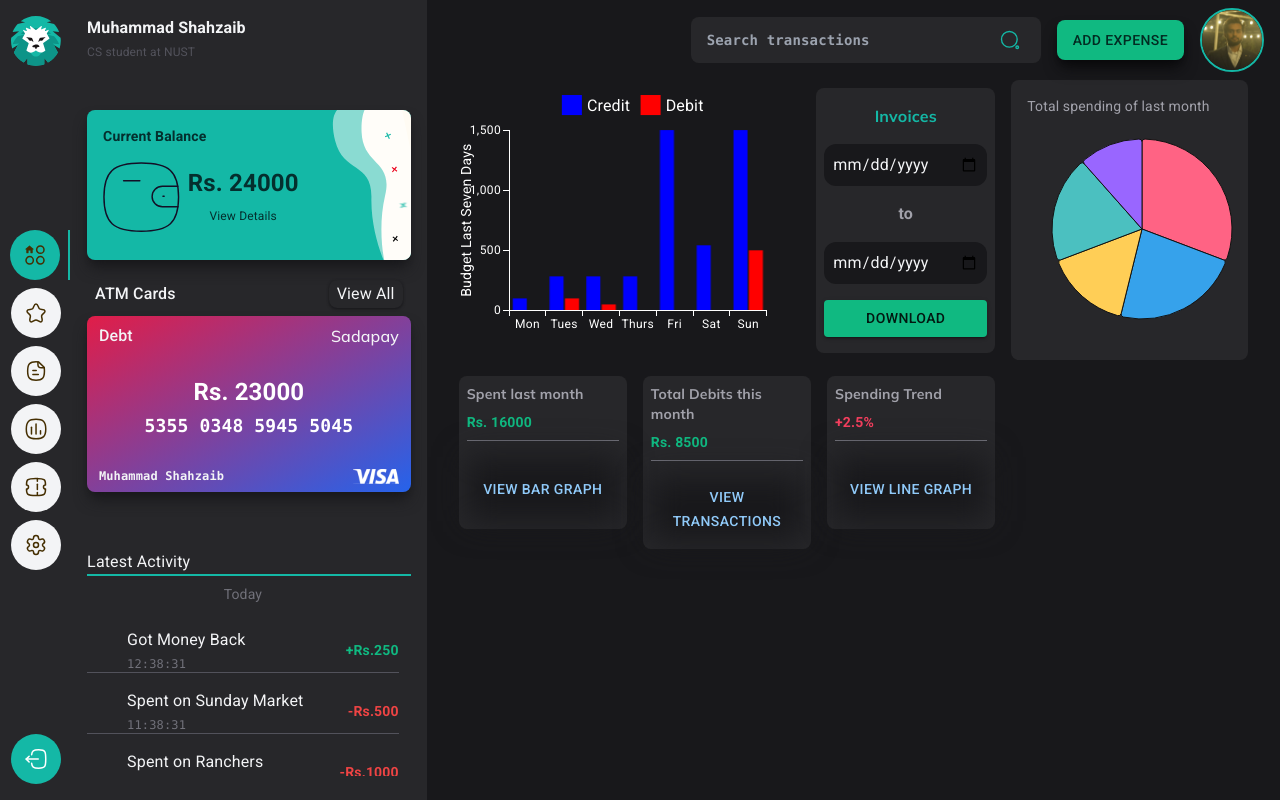
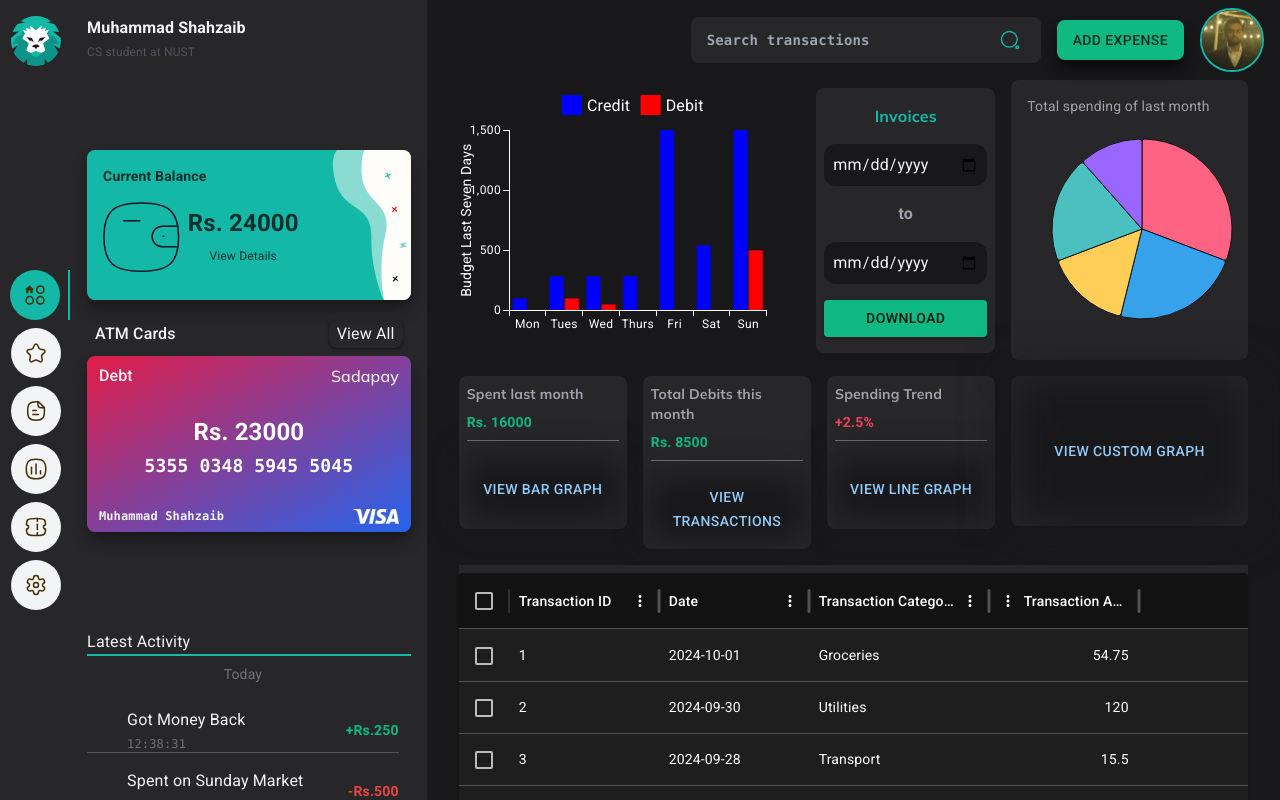
Before and after one commit to Muhammad-Shah-zaib/expense-tracker-frontend, a React (Vite) app: page /home in a window 1280 px wide. Built offline with nearby package versions, Linux system fonts and the light colour scheme; a web font is replaced by a local one.

Commit message:
added data table for showing latest transactions on chart

```diff
--- a/package.json
+++ b/package.json
@@ -15,6 +15,7 @@
     "@mui/icons-material": "^6.1.1",
     "@mui/material": "^6.1.1",
     "@mui/x-charts": "^7.18.0",
+    "@mui/x-data-grid": "^7.18.0",
     "framer-motion": "^11.5.6",
     "react": "^18.3.1",
     "react-dom": "^18.3.1",
--- a/src/components/charts/Charts.tsx
+++ b/src/components/charts/Charts.tsx
@@ -1,15 +1,35 @@
-import CurrentWeekBarChart from "./CurrentWeekBarChart.tsx";
+import * as React from "react";
+import CurrentWeekBarChart from "./current-week-bar-chart/CurrentWeekBarChart.tsx";
 import LastMonthBarChart from "./last-month-bar-chart/LastMonthBarChart.tsx";
-import DownloadTransactions from "./DownloadTransactions.tsx";
+import DownloadTransactions from "./download-transactions/DownloadTransactions.tsx";
 import TotalDebitsThisMonth from "./total-debits-this-month/TotalDebitsThisMonth.tsx";
 import SpendingTrend from "./spending-trend/SpendingTrend.tsx";
 import LastMonthPieChart from "./last-month-pie-chart/LastMonthPieChart.tsx";
+import ExpenseDataTable from "./expense-data-table/ExpenseDataTable.tsx";
+import KeyboardArrowUpIcon from "@mui/icons-material/KeyboardArrowUp";
+import { IconButton } from "@mui/material";
+import { motion } from "framer-motion";
+import SlideDialogExpenseDataTable from "./expense-data-table/SlideDialogExpenseDataTable.tsx";
 
 const Charts = () => {
+  const [openDialog, setOpenDialog] = React.useState(false);
+
+  const handleOpenDialog = () => {
+    setOpenDialog(true);
+  };
+
+  const handleCloseDialog = () => {
+    setOpenDialog(false);
+  };
+
   return (
-    <div className={`w-full h-full px-8 flex gap-4`}>
+    <div className={`w-full h-[100vh] overflow-auto`}>
+      <div
+        className={`flex flex-col items-center justify-center gap-4 px-8 w-full max-h-[115vh]`}
+      >
+        <div className={`w-full flex gap-4`}>
           <div className={`w-[70%] h-full flex flex-col gap-4`}>
-        {/*current week chart*/}
+            {/* Current week chart */}
             <div className={`w-full h-[280px] grid grid-cols-3`}>
               <div className={`col-span-2 h-full`}>
                 <CurrentWeekBarChart />
@@ -18,7 +38,7 @@ const Charts = () => {
                 <DownloadTransactions />
               </div>
             </div>
-        {/*other charts*/}
+            {/* Other charts */}
             <div className={`flex gap-4 w-full`}>
               <div className={`w-full`}>
                 <LastMonthBarChart />
@@ -35,6 +55,33 @@ const Charts = () => {
             <LastMonthPieChart />
           </div>
         </div>
+        <div
+          className={`block flex justify-center items-center p-2 rounded-lg w-full h-md:hidden`}
+        >
+          <motion.div
+            whileHover={{ scale: 1.05 }}
+            whileTap={{ scale: 0.9 }}
+            className={`bg-primary w-full h-full outline-none rounded-lg flex justify-center items-center`}
+            onClick={handleOpenDialog} // Open dialog on click
+          >
+            <IconButton>
+              <KeyboardArrowUpIcon />
+            </IconButton>
+          </motion.div>
+        </div>
+        <div
+          className={`w-full relative mb-10 h-md:block hidden h-[300px] py-2 flex items-center justify-center gap-8 overflow-x-none bg-primary`}
+        >
+          <ExpenseDataTable />
+        </div>
+      </div>
+
+      {/* Dialog for displaying the table */}
+      <SlideDialogExpenseDataTable
+        open={openDialog}
+        onClose={handleCloseDialog}
+      />
+    </div>
   );
 };
 
--- /dev/null
+++ b/src/components/charts/expense-data-table/ExpenseDataTable.tsx
@@ -0,0 +1,49 @@
+import { DataGrid, GridColDef } from "@mui/x-data-grid";
+import Paper from "@mui/material/Paper";
+
+interface IExpenseDataTableProps {
+  height?: string | number;
+}
+export default function ExpenseDataTable({ height }: IExpenseDataTableProps) {
+  // Define the columns for the DataGrid
+  const columns: GridColDef[] = [
+    { field: "id", headerName: "Transaction ID", width: 150 },
+    { field: "date", headerName: "Date", width: 150 },
+    { field: "category", headerName: "Transaction Category", width: 180 },
+    {
+      field: "amount",
+      headerName: "Transaction Amount",
+      type: "number",
+      width: 150,
+    },
+  ];
+
+  // Sample rows for demonstration
+  const rows = [
+    { id: 1, date: "2024-10-01", category: "Groceries", amount: 54.75 },
+    { id: 2, date: "2024-09-30", category: "Utilities", amount: 120.0 },
+    { id: 3, date: "2024-09-28", category: "Transport", amount: 15.5 },
+    { id: 4, date: "2024-09-25", category: "Entertainment", amount: 45.0 },
+    { id: 5, date: "2024-09-20", category: "Dining", amount: 30.25 },
+    { id: 6, date: "2024-09-15", category: "Shopping", amount: 200.0 },
+    { id: 7, date: "2024-09-10", category: "Health", amount: 75.0 },
+    { id: 8, date: "2024-09-05", category: "Miscellaneous", amount: 20.0 },
+    { id: 9, date: "2024-09-01", category: "Rent", amount: 1500.0 },
+  ];
+
+  // Pagination model
+  const paginationModel = { page: 0, pageSize: 5 };
+
+  return (
+    <Paper sx={{ height: height ? height : 300, width: "100%" }}>
+      <DataGrid
+        rows={rows}
+        columns={columns}
+        initialState={{ pagination: { paginationModel } }}
+        pageSizeOptions={[5, 10]}
+        checkboxSelection
+        sx={{ border: 0 }}
+      />
+    </Paper>
+  );
+}
--- /dev/null
+++ b/src/components/charts/expense-data-table/SlideDialogExpenseDataTable.tsx
@@ -0,0 +1,68 @@
+import * as React from "react";
+import Dialog from "@mui/material/Dialog";
+import AppBar from "@mui/material/AppBar";
+import Toolbar from "@mui/material/Toolbar";
+import IconButton from "@mui/material/IconButton";
+import Typography from "@mui/material/Typography";
+import CloseIcon from "@mui/icons-material/Close";
+import Slide from "@mui/material/Slide";
+import ExpenseDataTable from "./ExpenseDataTable.tsx";
+import FilterListIcon from "@mui/icons-material/FilterList";
+
+// Define the props type
+interface SlideDialogExpenseDataTableProps {
+  open: boolean;
+  onClose: () => void;
+}
+
+// Define the transition component
+const Transition = React.forwardRef(function Transition(
+  props: React.ComponentProps<typeof Slide>,
+  ref: React.Ref<unknown>,
+) {
+  return <Slide direction="up" ref={ref} {...props} />;
+});
+
+const SlideDialogExpenseDataTable: React.FC<
+  SlideDialogExpenseDataTableProps
+> = ({ open, onClose }) => {
+  return (
+    <Dialog
+      maxWidth={"md"}
+      fullWidth={true}
+      open={open}
+      onClose={onClose}
+      TransitionComponent={Transition}
+    >
+      <AppBar sx={{ position: "relative" }}>
+        <Toolbar>
+          <IconButton
+            edge="start"
+            color="inherit"
+            onClick={onClose}
+            aria-label="close"
+          >
+            <CloseIcon />
+          </IconButton>
+          <Typography sx={{ ml: 2, flex: 1 }} variant="h6" component="div">
+            Expense Details
+          </Typography>
+          <IconButton
+            sx={{ borderRadius: "3px" }}
+            autoFocus
+            color="inherit"
+            onClick={onClose}
+            className={`flex gap-1 items-center`}
+          >
+            Filter
+            <FilterListIcon />
+          </IconButton>
+        </Toolbar>
+      </AppBar>
+      {/* Add the table here */}
+      <ExpenseDataTable height={"100%"} />
+    </Dialog>
+  );
+};
+
+export default SlideDialogExpenseDataTable;
--- a/src/components/charts/last-month-pie-chart/DialogPieChart.tsx
+++ b/src/components/charts/last-month-pie-chart/DialogPieChart.tsx
@@ -1,16 +1,21 @@
-import React from "react";
 import { Dialog, DialogContent, DialogTitle, IconButton } from "@mui/material";
 import CloseIcon from "@mui/icons-material/Close";
 import { PieChart } from "@mui/x-charts";
 
+interface IData {
+  label: string;
+  value: number;
+  id: number;
+}
+
 interface IDialogPieChartProps {
   open: boolean;
   handleClose: () => void;
-  data: any;
+  data: IData[];
 }
 
 const DialogPieChart = ({ open, handleClose, data }: IDialogPieChartProps) => {
-  const total = data.reduce((acc: number, item: any) => acc + item.value, 0);
+  const total = data.reduce((acc: number, item: IData) => acc + item.value, 0);
   const COLORS = ["#FF6384", "#36A2EB", "#FFCE56", "#4BC0C0", "#9966FF"];
 
   return (
--- a/src/components/charts/last-month-pie-chart/LastMonthPieChart.tsx
+++ b/src/components/charts/last-month-pie-chart/LastMonthPieChart.tsx
@@ -2,6 +2,7 @@ import { useState } from "react";
 import { PieChart } from "@mui/x-charts";
 import { motion } from "framer-motion";
 import DialogPieChart from "./DialogPieChart";
+import Button from "@mui/material/Button";
 
 const LastMonthPieChart = () => {
   const [open, setOpen] = useState(false);
@@ -21,8 +22,9 @@ const LastMonthPieChart = () => {
   const handleClose = () => setOpen(false);
 
   return (
+    <div className={`flex flex-col gap-4`}>
       <div
-      className={`w-full h-[280px] rounded-lg bg-primary overflow-hidden p-4 gap-2 flex flex-col`}
+        className={`max-w-[300px] w-full h-[280px] rounded-lg bg-primary overflow-hidden p-4 gap-2 flex flex-col`}
       >
         <h2 className={`text-primary-400 text-sm`}>
           Total spending of last month
@@ -57,6 +59,15 @@ const LastMonthPieChart = () => {
         {/* Use DialogPieChart component */}
         <DialogPieChart open={open} handleClose={handleClose} data={data} />
       </div>
+      <div
+        className={`w-full h-[150px] bg-primary rounded-lg max-w-[300px] relative flex items-center justify-center`}
+      >
+        <div className={`absolute blur-xl bg-primary-900 w-full h-full`}></div>
+        <motion.div whileHover={{ scale: 1.1 }} whileTap={{ scale: 0.9 }}>
+          <Button variant={`text`}>View Custom Graph</Button>
+        </motion.div>
+      </div>
+    </div>
   );
 };
 
--- a/src/shared/components/quick-menu/QuickMenu.tsx
+++ b/src/shared/components/quick-menu/QuickMenu.tsx
@@ -8,7 +8,7 @@ const QuickMenu = () => {
   const DESIGNATION = "CS student at NUST";
   return (
     <div
-      className={`text-gray-100 w-full h-full bg-primary px-4 py-4 flex flex-col gap-4 justify-between overflow-hidden`}
+      className={`text-gray-100 max-h-[1024px] overflow-hidden w-full h-full bg-primary px-4 py-4 flex flex-col gap-4 justify-between overflow-hidden`}
     >
       {/*NAME & designation OF THE USER*/}
       <header className={`w-full text-gray-100 flex flex-col gap-1`}>
--- a/src/shared/components/side-bar/SideBar.tsx
+++ b/src/shared/components/side-bar/SideBar.tsx
@@ -9,7 +9,7 @@ const SideBar = () => {
   const [currentActiveTab, setCurrentActiveTab] = useState<string>(MAIN_MENU);
 
   return (
-    <div className="h-full w-full bg-primary py-4 flex flex-col justify-between items-center">
+    <div className="h-full max-h-[1024px] w-full bg-primary py-4 flex flex-col justify-between items-center overflow-hidden">
       <div className="flex justify-center">
         <img src={mainLogo} className="w-[50px] h-[50px]" alt="Main Logo" />
       </div>
--- a/src/shared/layouts/MasterLayout.tsx
+++ b/src/shared/layouts/MasterLayout.tsx
@@ -6,10 +6,10 @@ import Header from "../../components/Header/Header.tsx";
 
 const MasterLayout: React.FC = () => {
   return (
-    <div className={`flex justify-center bg-primary-950`}>
+    <div className={`flex justify-center bg-primary-950 overflow-hidden`}>
       <div
         id={`master-layout-ctn`}
-        className={`max-w-[1400px] grid grid-cols-6 w-screen h-screen overflow-hidden`}
+        className={`max-w-[1400px] grid grid-cols-6 w-screen h-screen`}
       >
         {/*SideBar*/}
         <div
@@ -23,8 +23,12 @@ const MasterLayout: React.FC = () => {
 
         <div className={`col-span-4 bg-primary-900`}>
           {/* header with user image and search bar and add expense button */}
-          <Header />
-          <Outlet />
+          <div className={`row-span-1`}>
+            <Header />
+          </div>
+          <div className={`row-span-11`}>
+            <Outlet />
+          </div>
         </div>
       </div>
     </div>
```
Also changed, not shown: src/components/charts/current-week-bar-chart/CurrentWeekBarChart.tsx (renamed from src/components/charts/CurrentWeekBarChart.tsx), src/components/charts/download-transactions/DownloadTransactions.tsx (renamed from src/components/charts/DownloadTransactions.tsx), 1 other file (tests, documents, lock files or other folders). Lines whose indentation alone changed are shown as unchanged.
